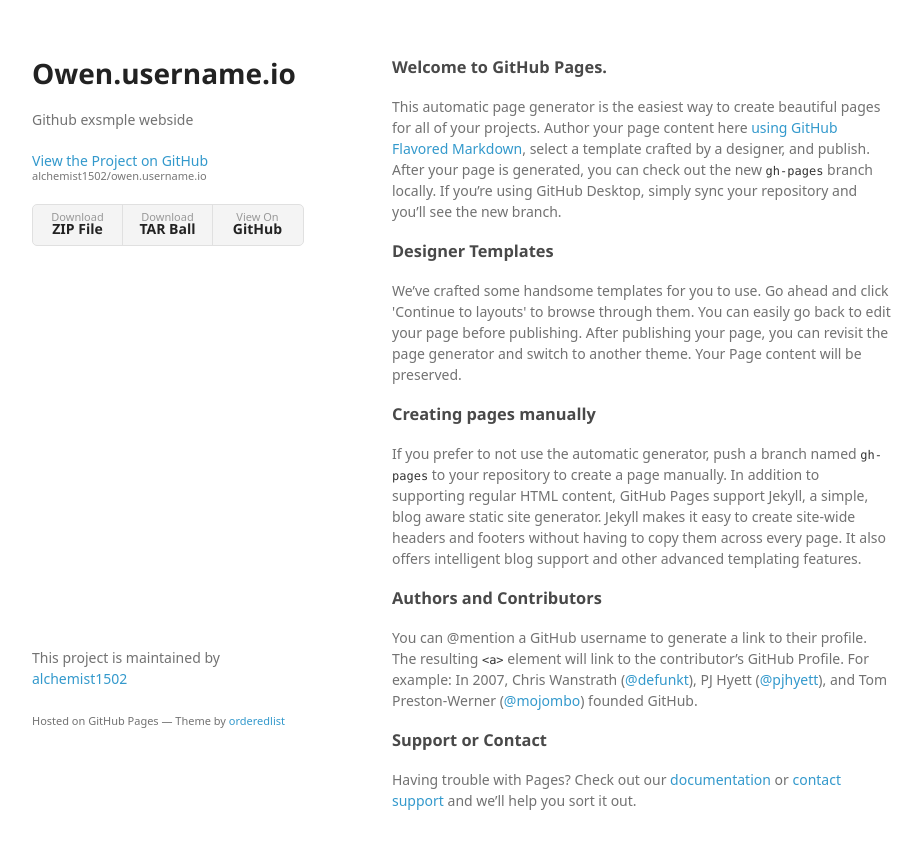
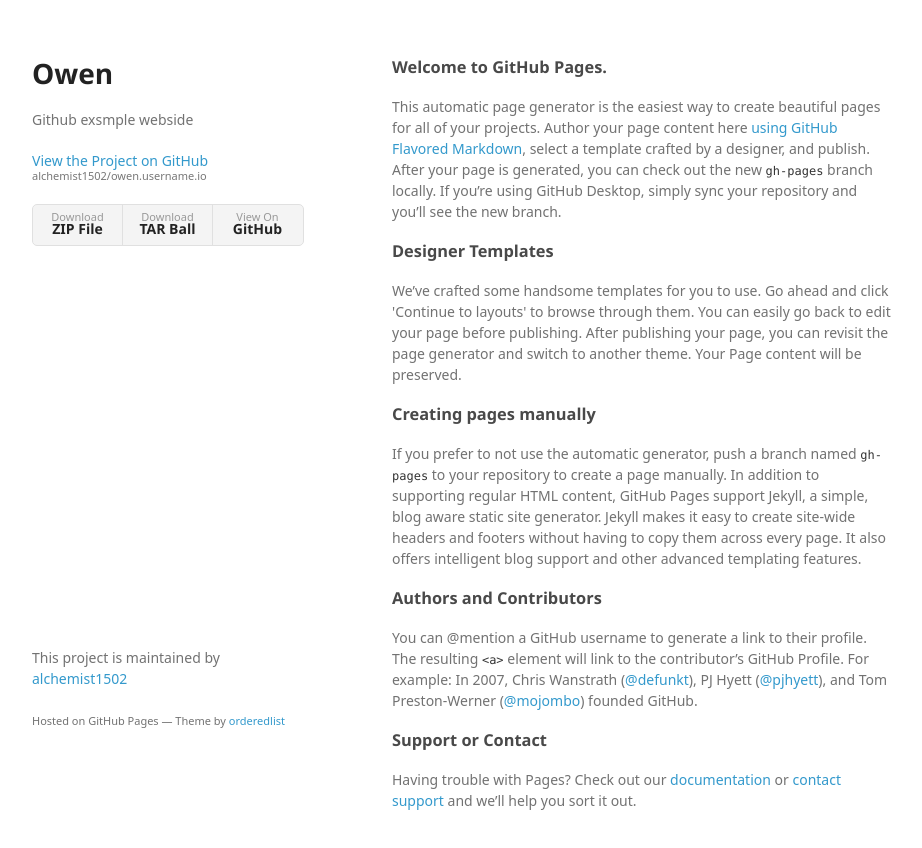
Before and after one commit to alchemist1502/owen.github.io, a plain HTML site: page index.html in a window 1280 px wide. Shown: the whole page, without its empty margins (178-1100 px from the left). Drawn offline with Linux system fonts and the light colour scheme; a web font is replaced by a local one.

Commit message:
Update index.html

```diff
--- a/index.html
+++ b/index.html
@@ -15,7 +15,7 @@
   <body>
     <div class="wrapper">
       <header>
-        <h1>Owen.username.io</h1>
+        <h1>Owen</h1>
         <p>Github exsmple webside </p>
 
         <p class="view"><a href="https://github.com/alchemist1502/owen.username.io">View the Project on GitHub <small>alchemist1502/owen.username.io</small></a></p>
```
